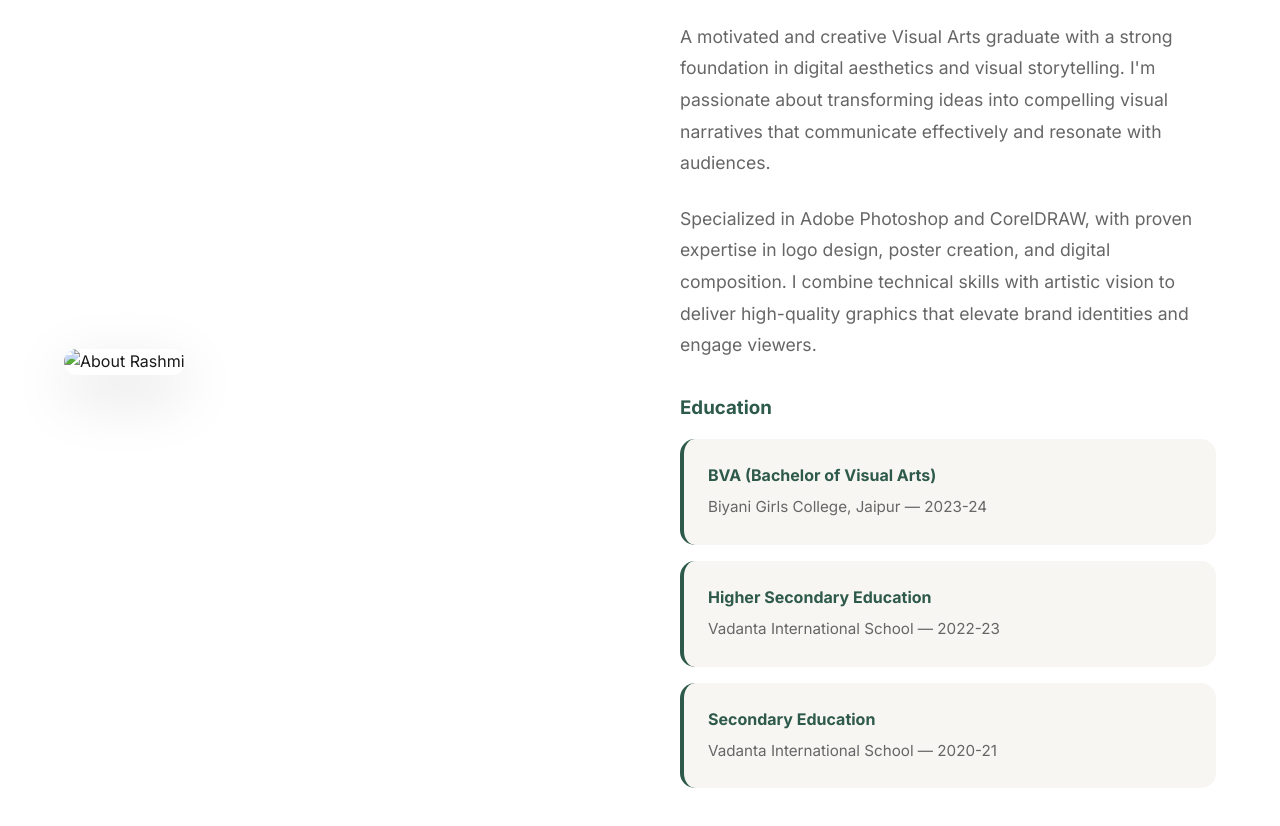
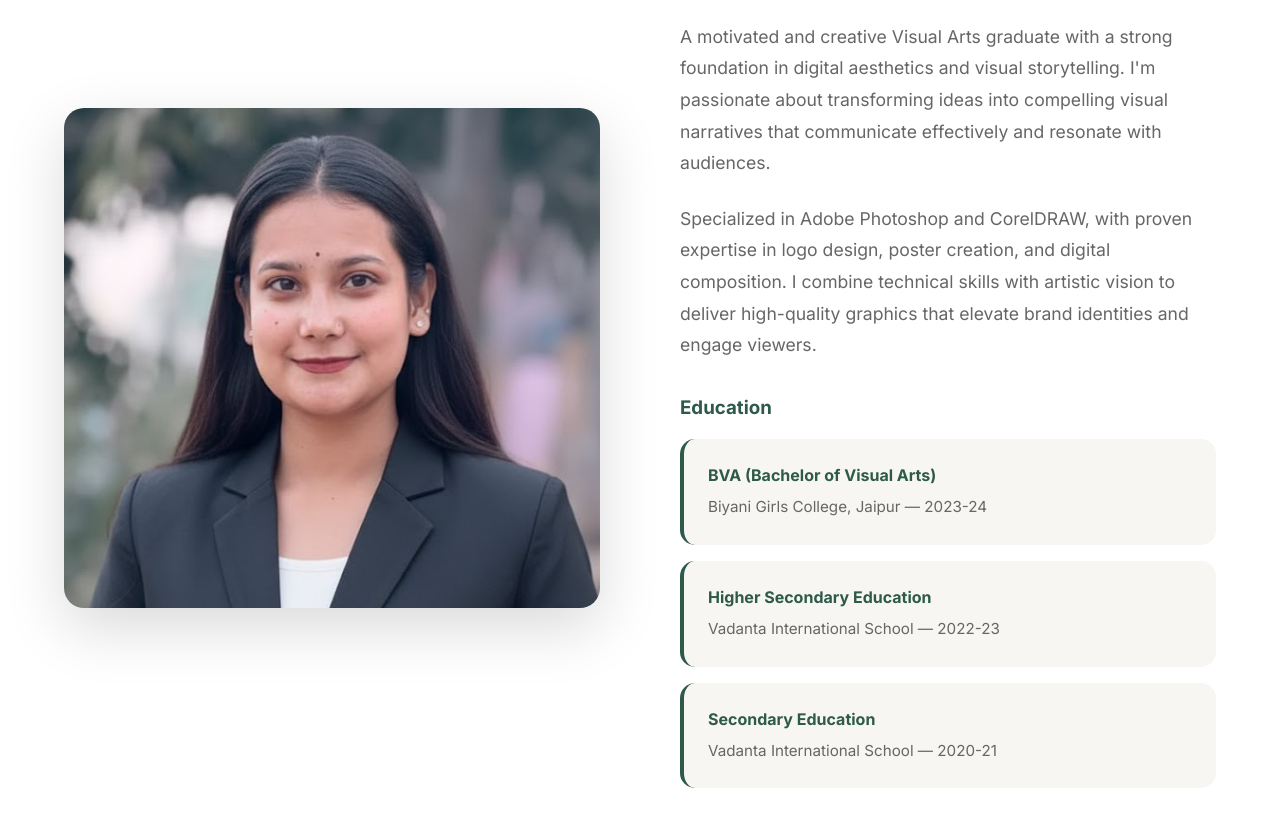
Before and after one commit to rathorerashmi/rathorerashmi.github.io, a plain HTML site: page index.html in a window 1280 px wide. Shown: the part 2364-3190 px from the top of the page. Drawn offline with nearby package versions, Linux system fonts and the light colour scheme.

Commit message:
intial changes

```diff
--- a/index.html
+++ b/index.html
@@ -710,7 +710,7 @@
     <section class="about" id="about">
         <div class="about-content">
             <div class="about-image">
-                <img src="assets/=rashmi-office-tt.jpg" alt="About Rashmi">
+                <img src="assets/rashmi-office-tt.jpg" alt="About Rashmi">
                 <div class="about-decorations"></div>
             </div>
             <div class="about-text">
```
